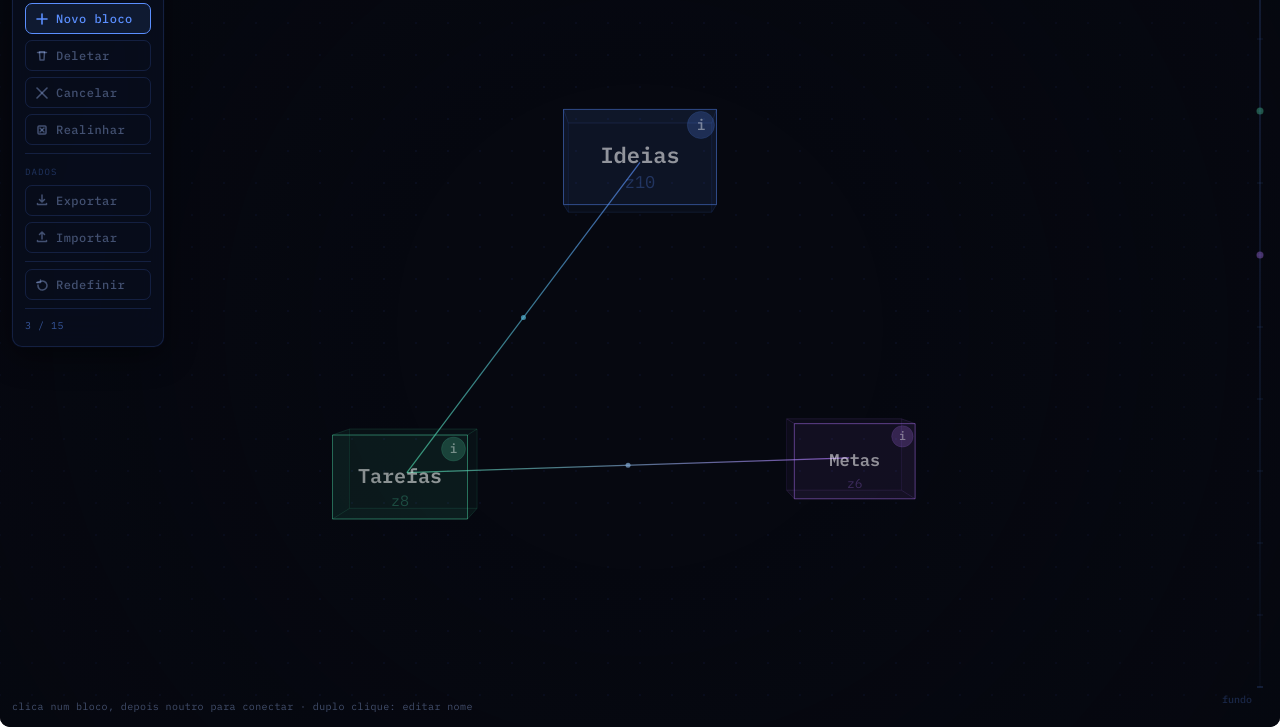
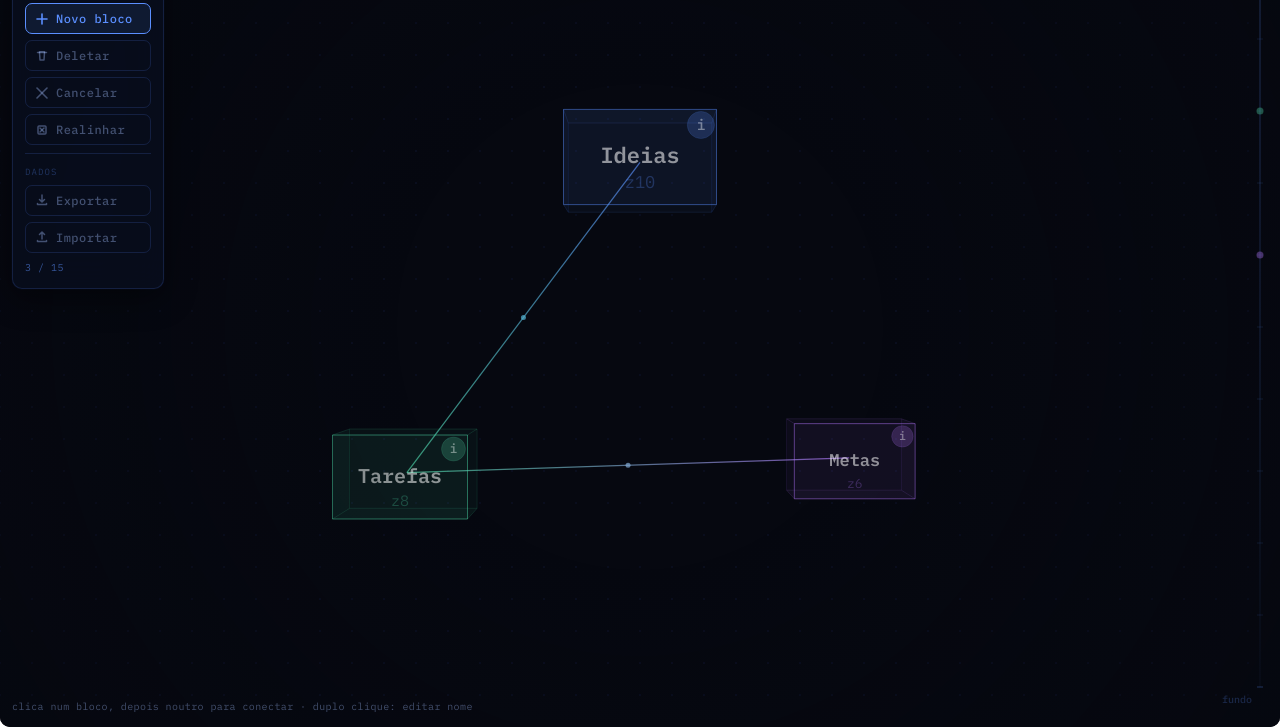
Before and after one commit to fosantos/3d-blocks-editor, a plain HTML site: page docs/index.html in a window 1280 px wide. Shown: the part 73-800 px from the top of the page. Drawn offline with Linux system fonts and the light colour scheme.

Commit message:
refactor(ui): remove reset functionality
- Remove "Redefinir" button from toolbar
- Delete clearSavedState() function entirely
- Users should use Realinhar to reorganize blocks or manually delete

Co-Authored-By: Claude Code <noreply@anthropic.com>

```diff
--- a/docs/index.html
+++ b/docs/index.html
@@ -257,13 +257,6 @@ html, body { height: 100%; }
         Importar
       </button>
 
-      <div class="tb-divider"></div>
-      <button class="tb-btn" onclick="clearSavedState()">
-        <svg width="12" height="12" viewBox="0 0 12 12" fill="none" stroke="currentColor" stroke-width="1.5" stroke-linecap="round" stroke-linejoin="round"><polyline points="1,3.5 4.5,3.5 4.5,1"/><path d="M2,6A4.5,4.5,0,1,0,4.5,2.5L1,3.5"/></svg>
-        Redefinir
-      </button>
-
-      <div class="tb-divider"></div>
       <span class="tb-status" id="status">0 / 15</span>
     </div>
 
@@ -400,18 +393,6 @@ function loadState(){
     blocks=st.blocks; connections=st.connections||[];
     idCounter=st.idCounter||blocks.reduce((m,b)=>Math.max(m,b.id||0),0); return true;
   }catch(e){ return false; }
-}
-function clearSavedState(){
-  closeEditor(true); closeDescPanel(); closeModal(); closeIOModal();
-  blocks=[]; connections=[]; selected=null; pendingConn=null; mode='none'; descBlock=null; idCounter=0;
-  localStorage.removeItem(STORAGE_KEY);
-  const cW=wrap.clientWidth, cH=wrap.clientHeight;
-  [{x:cW*.50,y:cH*.375,z:0,label:'Ideias',desc:'Brainstorming e pensamentos criativos a explorar.'},
-   {x:cW*.375,y:cH*.625,z:80,label:'Tarefas',desc:'Ações concretas e compromissos a realizar.'},
-   {x:cW*.625,y:cH*.625,z:160,label:'Metas',desc:'Objetivos de longo prazo e visão de futuro.'}]
-  .forEach(d=>{ idCounter++; blocks.push({id:idCounter,label:d.label,desc:d.desc,x:d.x,y:d.y,z:d.z,w:90,h:56,zScale:1}); });
-  connections.push({from:1,to:2},{from:2,to:3});
-  setActiveBtn(null); updateStatus(); draw(); showToast('estado redefinido ✓');
 }
 
 // ── Export / Import ───────────────────────────────────────────
```
